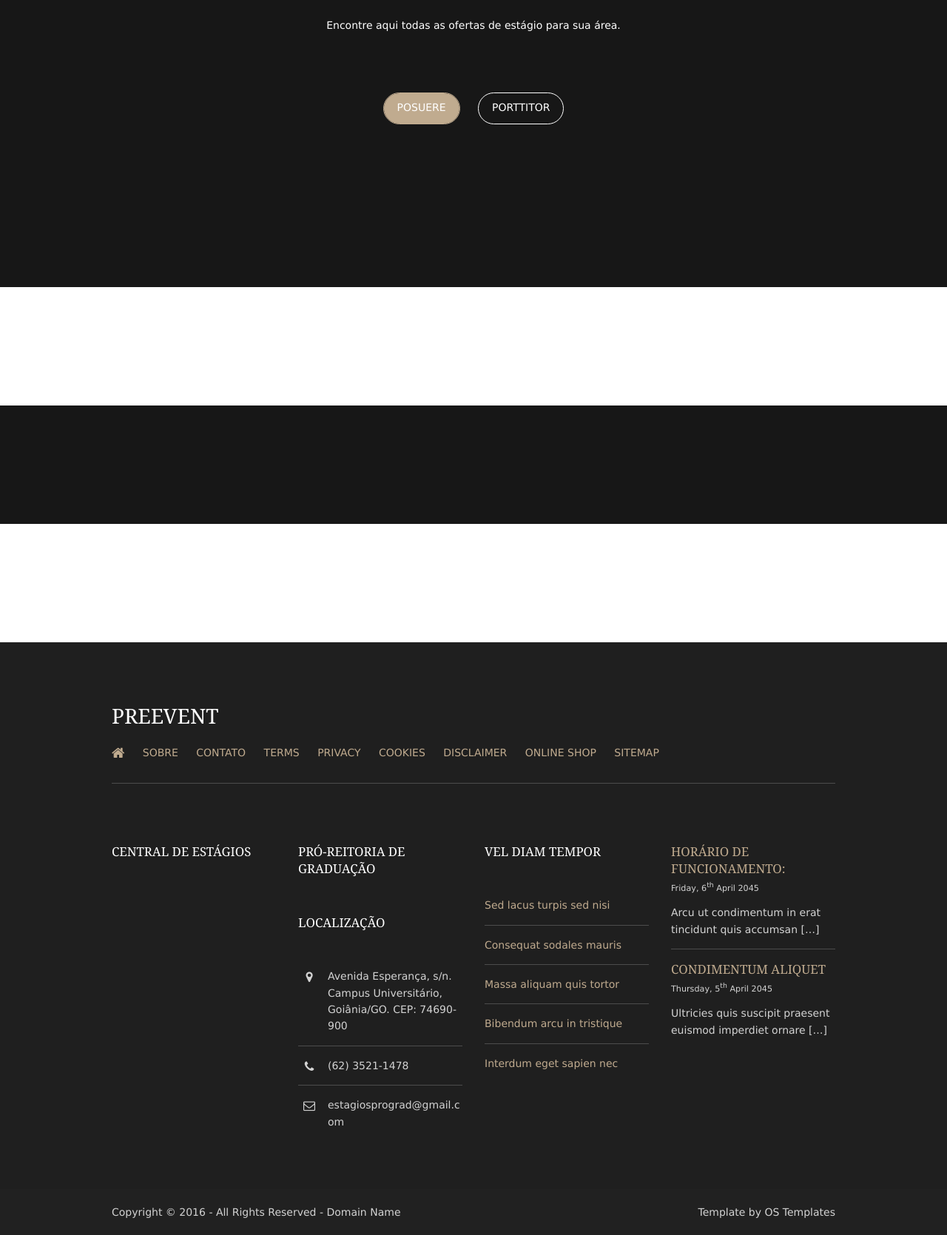
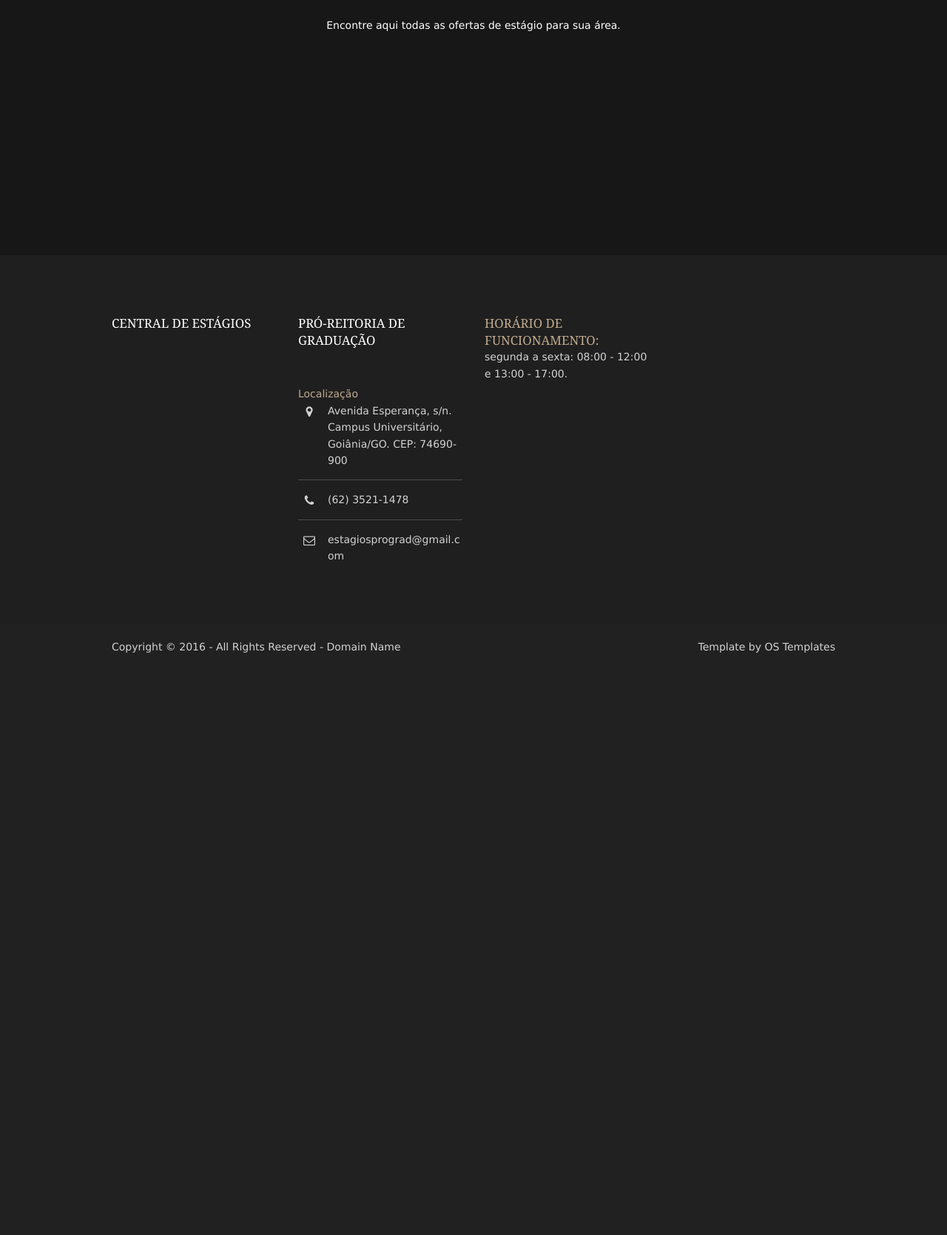
Before and after one commit to svitorroberto/trabalho-final-ps, a plain HTML site: page src/main/resources/static/index.html in a window 1280 px wide. Shown: the part 440-2109 px from the top of the page at 74% size. After the commit the page ends 1345 px from the top, so only its background shows below. Drawn offline with Linux system fonts and the light colour scheme.

Commit message:
Atualização pages.

```diff
--- a/src/main/resources/static/index.html
+++ b/src/main/resources/static/index.html
@@ -47,8 +47,6 @@ Licence URI: http://www.os-templates.com/template-terms
       <p>Encontre aqui todas as ofertas de estágio para sua área.</p>
       <footer>
         <ul class="nospace inline pushright">
-          <li><a class="btn" href="#">Posuere</a></li>
-          <li><a class="btn inverse" href="#">Porttitor</a></li>
         </ul>
       </footer>
     </div>
@@ -60,61 +58,8 @@ Licence URI: http://www.os-templates.com/template-terms
 <!-- ################################################################################################ -->
 <!-- ################################################################################################ -->
 <!-- ################################################################################################ -->
-<div class="wrapper row3">
-  <main class="hoc container clear">
-    <!-- main body -->
-    <!-- ################################################################################################ -->
-
-    <!-- ################################################################################################ -->
-    <!-- / main body -->
-    <div class="clear"></div>
-  </main>
-</div>
-<!-- ################################################################################################ -->
-<!-- ################################################################################################ -->
-<!-- ################################################################################################ -->
-
-<!-- ################################################################################################ -->
-<!-- ################################################################################################ -->
-<!-- ################################################################################################ -->
-<div class="wrapper bgded overlay" style="background-image:url('images/demo/backgrounds/04.jpg')">
-  <div class="hoc container clear">
-    <!-- ################################################################################################ -->
-      <!-- ################################################################################################ -->
-    </section>
-  </div>
-  <!-- ################################################################################################ -->
-  <div class="clear"></div>
-</div>
-<!-- ################################################################################################ -->
-<!-- ################################################################################################ -->
-<!-- ################################################################################################ -->
-<div class="wrapper row3">
-  <section class="hoc container clear">
-    <!-- ################################################################################################ -->
-  </section>
-</div>
-<!-- ################################################################################################ -->
-<!-- ################################################################################################ -->
-<!-- ################################################################################################ -->
 <div class="wrapper row4 bgded overlay" style="background-image:url('images/demo/backgrounds/04.jpg');">
   <footer id="footer" class="hoc clear">
-    <!-- ################################################################################################ -->
-    <div class="sectiontitle">
-      <h3 class="heading">Preevent</h3>
-      <ul class="nospace inline pushright uppercase">
-        <li><a href="index.html"><i class="fa fa-lg fa-home"></i></a></li>
-        <li><a href="#">Sobre</a></li>
-        <li><a href="#">Contato</a></li>
-        <li><a href="#">Terms</a></li>
-        <li><a href="#">Privacy</a></li>
-        <li><a href="#">Cookies</a></li>
-        <li><a href="#">Disclaimer</a></li>
-        <li><a href="#">Online Shop</a></li>
-        <li><a href="#">Sitemap</a></li>
-      </ul>
-      <hr>
-    </div>
     <!-- ################################################################################################ -->
     <div class="one_quarter first">
       <h6 class="heading">Central de Estágios</h6>
@@ -122,7 +67,8 @@ Licence URI: http://www.os-templates.com/template-terms
     </div>
     <div class="one_quarter">
       <h6 class="heading">Pró-Reitoria de Graduação</h6>
-	  <h2 class="heading">Localização</h2>
+	  <li> <a href="https://www.google.com.br/maps/place/R.+Samambaia+-+Ch%C3%A1caras+Calif%C3%B3rnia,+Goi%C3%A2nia+-+GO/@-16.6045074,-49.265725,17z/data=!3m1!4b1!4m5!3m4!1s0x935ef34a10263697:0xe538397d9b18c6d!8m2!3d-16.6045074!4d-49.2635363">
+      Localização</a></li>
       <ul class="nospace linklist contact">
         <li><i class="fa fa-map-marker"></i>
           <address>
@@ -135,31 +81,13 @@ Licence URI: http://www.os-templates.com/template-terms
         <li><i class="fa fa-envelope-o"></i>estagiosprograd@gmail.com</li>
       </ul>
     </div>
+
     <div class="one_quarter">
-      <h6 class="heading">Vel diam tempor</h6>
-      <ul class="nospace linklist">
-        <li><a href="#">Sed lacus turpis sed nisi</a></li>
-        <li><a href="#">Consequat sodales mauris</a></li>
-        <li><a href="#">Massa aliquam quis tortor</a></li>
-        <li><a href="#">Bibendum arcu in tristique</a></li>
-        <li><a href="#">Interdum eget sapien nec</a></li>
-      </ul>
-    </div>
-    <div class="one_quarter">
-
       <ul class="nospace linklist">
         <li>
           <article>
             <h6 class="nospace font-x1"><a href="#">Horário de funcionamento:</a></h6>
-            <time class="font-xs block btmspace-10" datetime="2045-04-06">Friday, 6<sup>th</sup> April 2045</time>
-            <p class="nospace">Arcu ut condimentum in erat tincidunt quis accumsan [&hellip;]</p>
-          </article>
-        </li>
-        <li>
-          <article>
-            <h6 class="nospace font-x1"><a href="#">Condimentum aliquet</a></h6>
-            <time class="font-xs block btmspace-10" datetime="2045-04-05">Thursday, 5<sup>th</sup> April 2045</time>
-            <p class="nospace">Ultricies quis suscipit praesent euismod imperdiet ornare [&hellip;]</p>
+            <p class="nospace">segunda a sexta: 08:00 - 12:00 e 13:00 - 17:00.</p>
           </article>
         </li>
       </ul>
```
Also changed, not shown: src/main/resources/static/pages/detalhe-vaga-estagio.html (+2 -2 lines), src/main/resources/static/pages/listar-vaga-estagio.html (+2 -2 lines), src/main/resources/static/pages/nova-vaga-estagio.html (+2 -2 lines), 2 other files.
